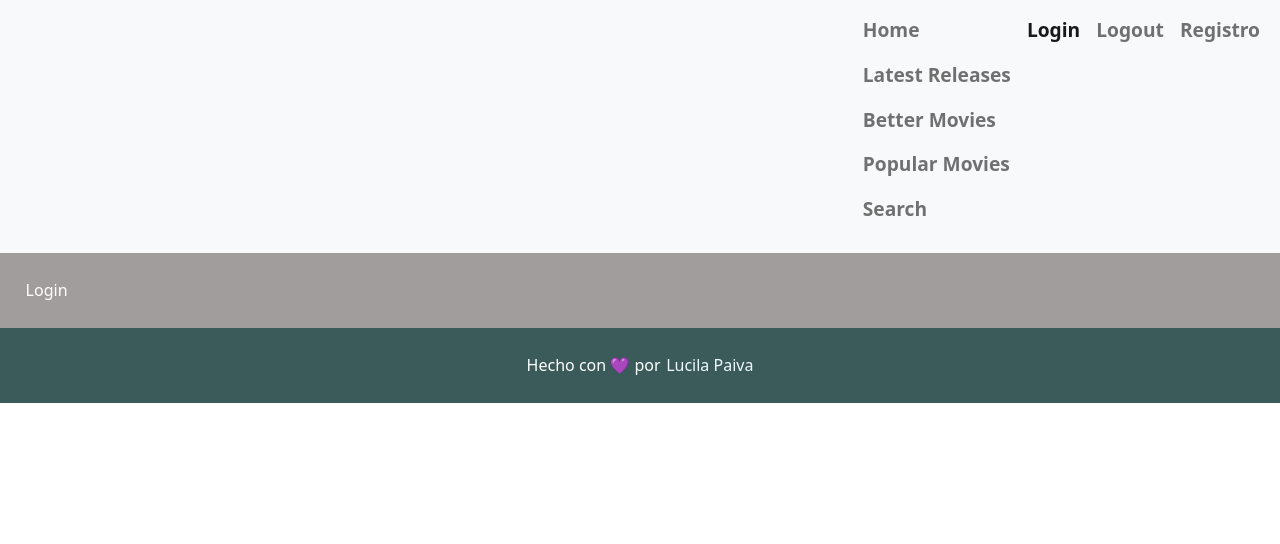
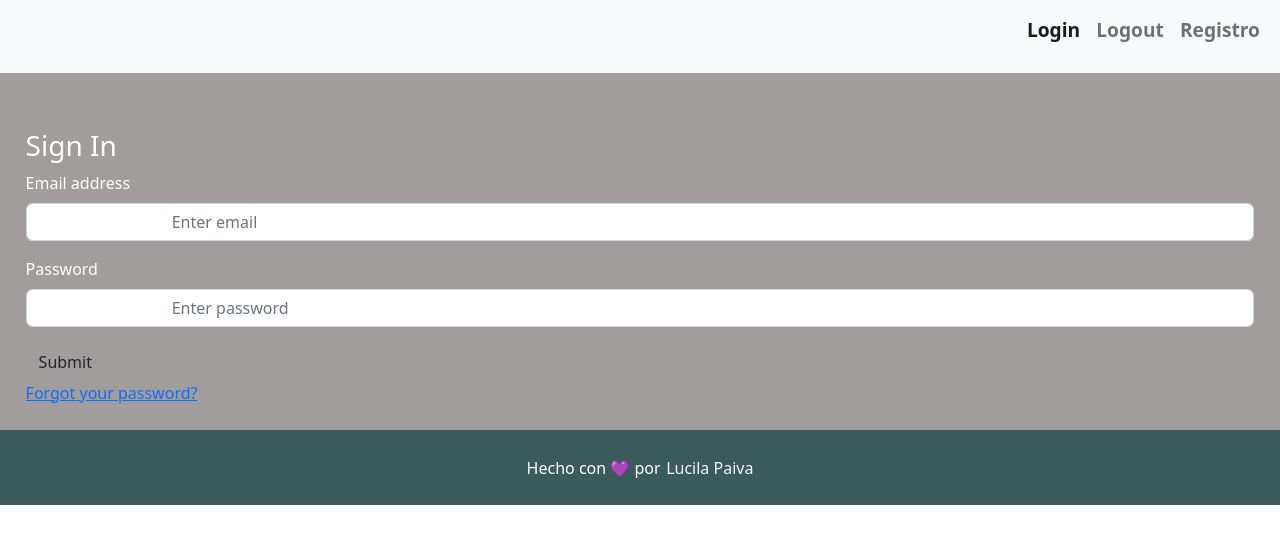
Before and after one commit to LucilaPaiva/movies-app, a React (Create React App) app: page /login in a window 1280 px wide. Shown: the top 544 px of the page. Built offline with nearby package versions, Linux system fonts and the light colour scheme.

Commit message:
Eliminé pagina de buscador

```diff
--- a/src/components/layout/Menu/index.tsx
+++ b/src/components/layout/Menu/index.tsx
@@ -13,7 +13,7 @@ const Menu = () => {
         <Navbar.Toggle aria-controls="basic-navbar-nav" />
         <Navbar.Collapse id="basic-navbar-nav">
           <Nav className="ms-auto my-nav">
-            {!me && (
+            {me && (
               <div>
                 <NavLink className="nav-link" to="/">
                   Home
--- a/src/pages/Buscador/index.tsx
+++ b/src/pages/Buscador/index.tsx
@@ -6,7 +6,7 @@ import { getSearchMovie } from "../../services/movies";
 import { FormsFields } from "../../types";
 import { withAuth } from "../../hoc";
 
-const buscadorPage  = () => {
+const BuscadorPage  = () => {
 
     const [movies, setMovies] = useState([]);
     const [params, setParams] = useState({query: ''})
@@ -40,4 +40,4 @@ const buscadorPage  = () => {
 
 };
 
-export const Buscador = withAuth(buscadorPage);
+export const Buscador = withAuth(BuscadorPage);
--- a/src/pages/Login/index.tsx
+++ b/src/pages/Login/index.tsx
@@ -1,15 +1,25 @@
+import { useNavigate } from "react-router-dom";
 import { Layout } from "../../components"
 import { withAuth } from "../../hoc";
+import { Button } from "react-bootstrap";
+import { Login as LoginForm } from "../../components/forms/Login";
+
+
 
 const LoginMoviesPage  = () => {
-
+    const navigate = useNavigate();
     return(
         <Layout>
-            Login
+             <div className="login">
+                    <Button
+                        type="button"
+                        variant="btn-tabla m-2"
+                        handleClick={() => navigate('/registro')}
+                    ></Button>
+                </div>
+                <LoginForm />
         </Layout>
-
     )
 
     }
-
     export const Login = withAuth(LoginMoviesPage);
```
